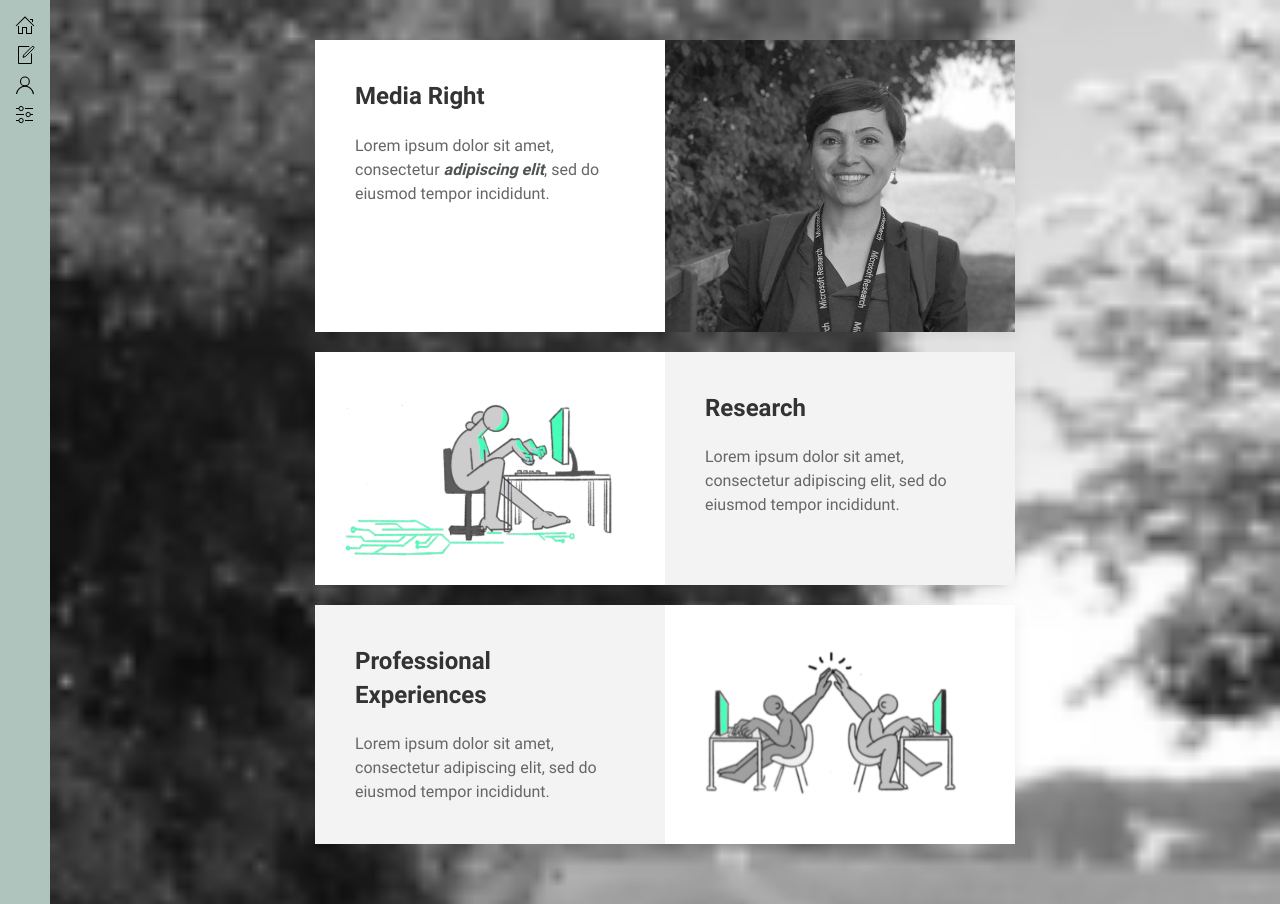
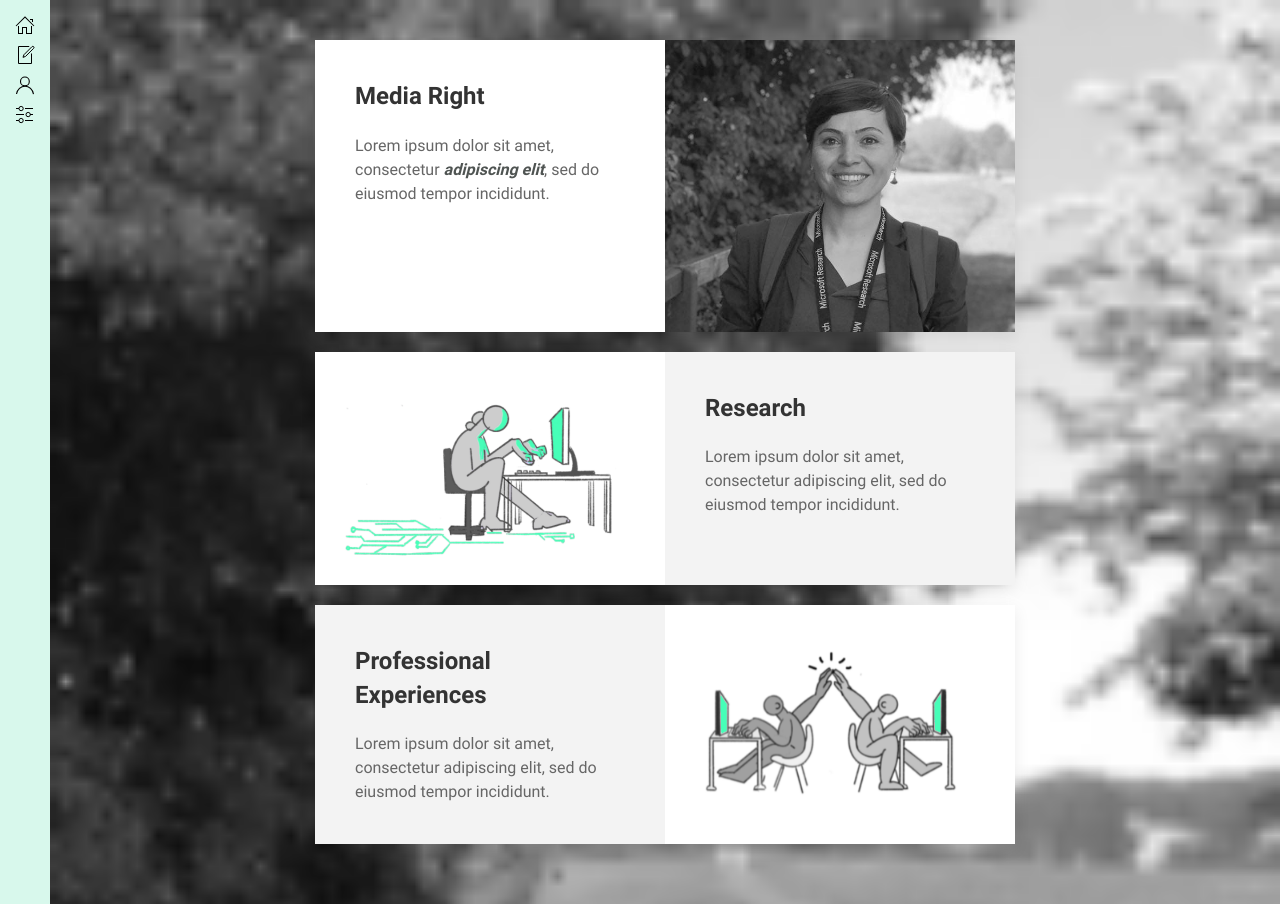
Before and after one commit to safinazbg/mysite, a Vue app: page / in a window 1280 px wide. Built offline with nearby package versions, Linux system fonts and the light colour scheme.

Commit message:
Update App.vue

```diff
--- a/src/App.vue
+++ b/src/App.vue
@@ -52,7 +52,7 @@ em {
  #nav {
    display: flex;
    justify-content: center;
-   background-color: #aec4bc;
+   background-color: #d8f8ec;
  }
 
  #nav svg {
```
